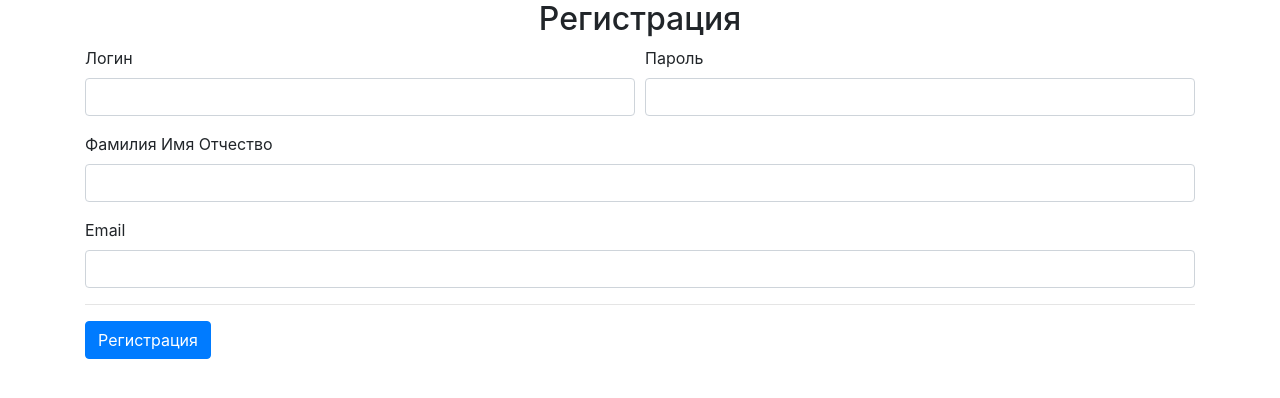
After one commit to StasMalikov/stock_project, a Python web app: template app/templates/registration.html in a window 1280 px wide. The commit adds this page. Shown: the top 398 px of the page. Run offline with Jinja, Linux system fonts and the light colour scheme; the template is opened without the code that fills it, so the values that code supplies are empty; some libraries are stand-ins or nearby versions.

Commit message:
кнопки регистрации

```diff
--- /dev/null
+++ b/app/templates/registration.html
@@ -0,0 +1,31 @@
+{% extends 'bootstrap/base.html' %} {% block title %} Склад кондитерских изделий {% endblock %} {% block styles %}
+<link rel="stylesheet" href="https://stackpath.bootstrapcdn.com/bootstrap/4.3.1/css/bootstrap.min.css" integrity="sha384-ggOyR0iXCbMQv3Xipma34MD+dH/1fQ784/j6cY/iJTQUOhcWr7x9JvoRxT2MZw1T" crossorigin="anonymous"> {% endblock %}
+ {% block body %}
+<div class='container'>
+<h2 align= "center">Регистрация</h2>
+    <form method="post" action="{{ url_for( 'registration') }}">
+    <div class="form-row">
+        <div class="form-group col-md-6">
+            <label>Логин</label>
+            <input class="form-control" type="text" class="form-control" name="login" required="" maxlength='40'>
+        </div>
+        <div class="form-group col-md-6">
+            <label>Пароль</label>
+            <input class="form-control" type="password" class="form-control" name="password" required="" maxlength='40'>
+        </div>
+    </div>
+    <div class="form-group">
+        <label>Фамилия Имя Отчество</label>
+        <input class="form-control" type="text" class="form-control" name="full_name"required="" maxlength='80'>
+    </div>
+    <div class="form-group">
+        <label for="inputAddress2">Email</label>
+        <input class="form-control" type="email" class="form-control" name="email" required="" maxlength='30'>
+        <div class="form-row">
+        <input type="hidden" name="user_type" value="user">
+        </div>
+        <hr>
+        <button type="submit" class="btn btn-primary">Регистрация</button>
+</form>
+</div>
+{% endblock %}
```
Also changed, not shown: app/routes.py (+24 -1 lines), app/templates/base.html (+6 -4 lines), app/templates/index.html (+8 -4 lines), mydatabase.db.
